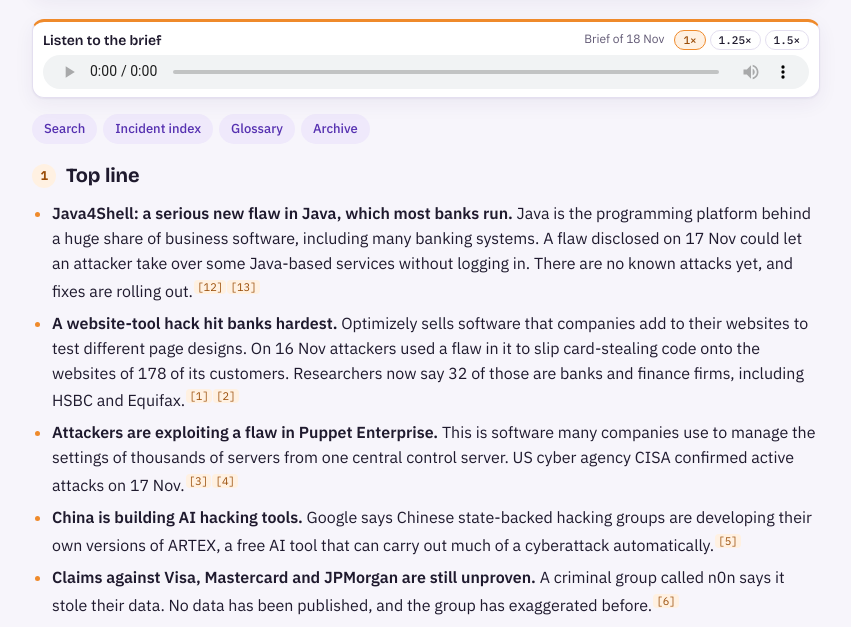
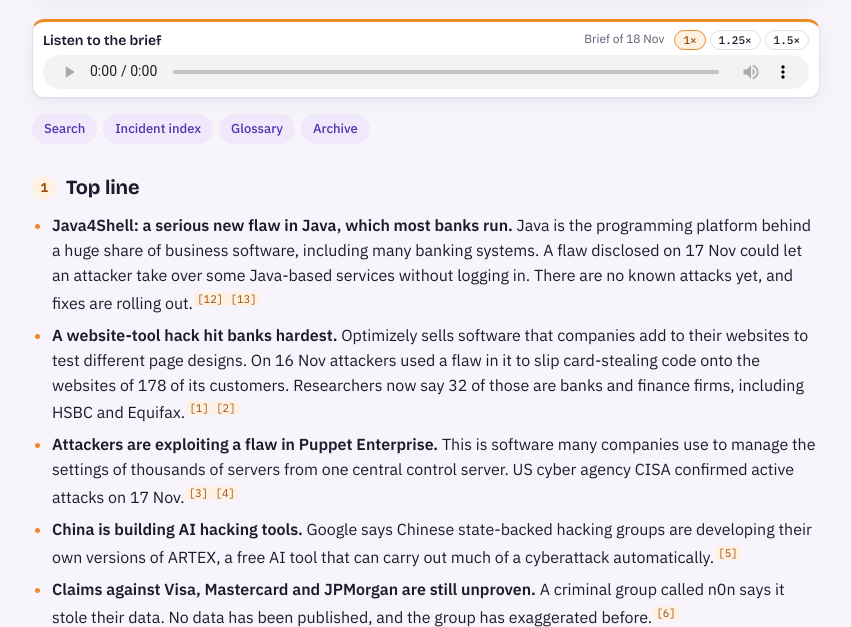
Before and after one commit to Schmoo111/cyber-brief, a plain HTML site: page index.html in a window 1280 px wide. Shown: the part 158-785 px from the top of the page, without its empty margins (214-1065 px from the left). Drawn offline with nearby package versions, Linux system fonts and the light colour scheme.

Commit message:
More space before numbered sections
Co-Authored-By: Claude Opus 5.5 <noreply@anthropic.com>
Claude-Session: https://claude.ai/code/session_01TEyfAsvQSZkcpn4nReSpsj

```diff
--- a/index.html
+++ b/index.html
@@ -218,6 +218,8 @@ ul{gap:7px;padding-left:20px}
 .actor{padding:12px 14px}
 .idx .row{padding:12px 14px}
 .archive li{padding:10px 14px}
+.brief-swap{display:flex;flex-direction:column;gap:inherit}
+section:has(> h2 .n){padding-top:12px}
 @media (max-width:600px){
   .wrap{gap:18px}
   header .eyebrow{display:none}
```
Also changed, not shown: briefs/2026-11-17.html (+2 -0 lines), briefs/2026-11-18.html (+2 -0 lines).
